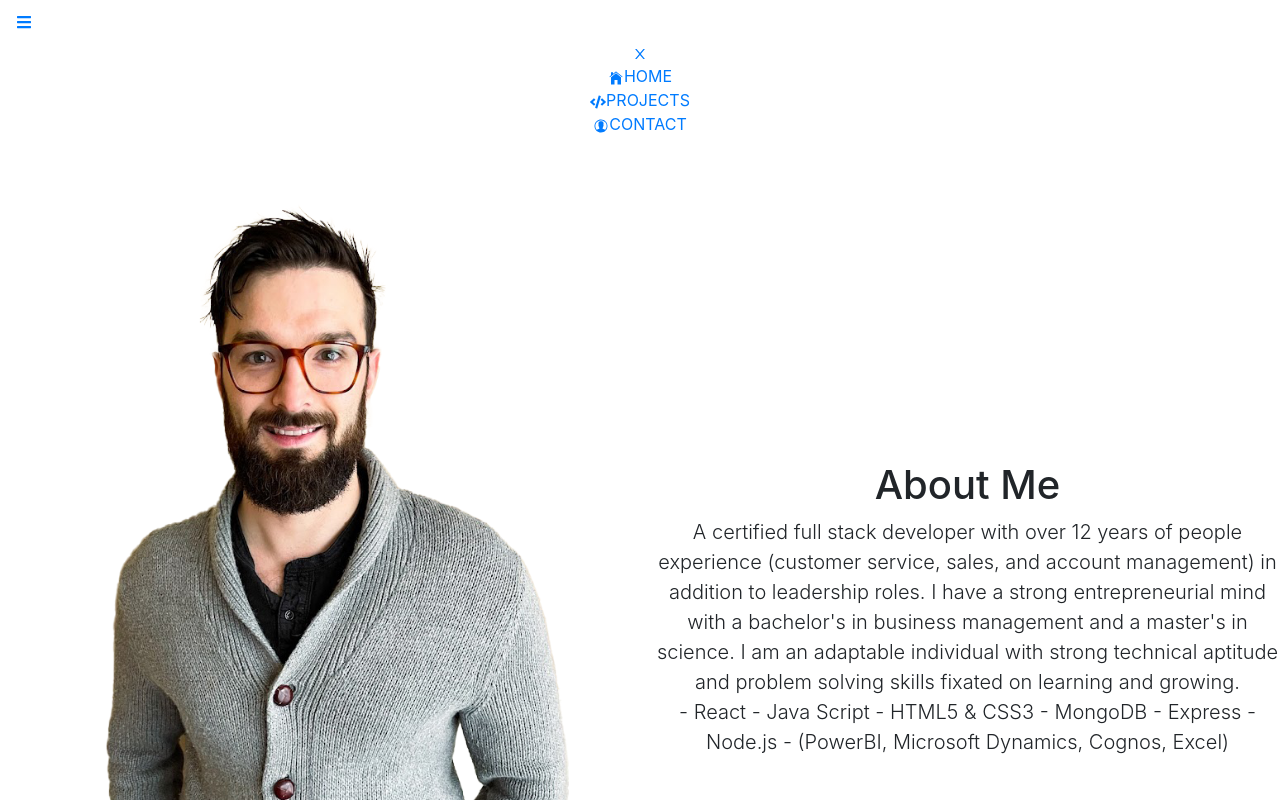
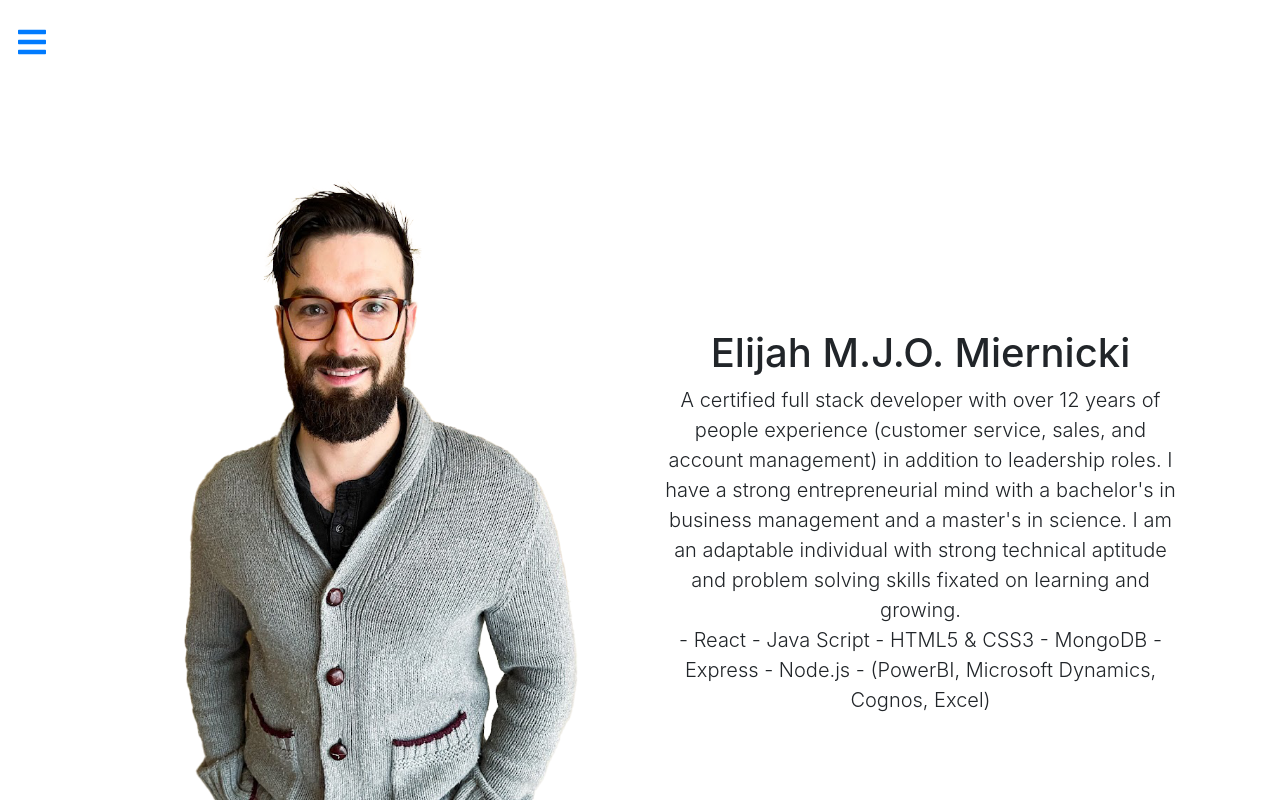
Before and after one commit to MiernickiElijah/Swash.v3, a React (Create React App) app in the folder my-app/: page / in a window 1280 px wide. Shown: the top 800 px of the page. Built offline with nearby package versions, Linux system fonts and the light colour scheme.

Commit message:
nav functionality/toggle, and CSS updates

```diff
--- a/my-app/src/App.css
+++ b/my-app/src/App.css
@@ -1,5 +1,11 @@
+@import url("https://fonts.googleapis.com/css2?family=Poppins:wght@100;400&display=swap");
+
 .App {
   text-align: center;
+}
+
+html {
+  scroll-behavior: smooth;
 }
 
 .App-logo {
--- a/my-app/src/components/nav/index.js
+++ b/my-app/src/components/nav/index.js
@@ -1,4 +1,4 @@
-import { Link, NavLink } from 'react-router-dom';
+import { Link } from 'react-router-dom';
 import './style.css';
 import * as reactIcons from "react-icons/fa";
 import * as AireactIcons from "react-icons/ai";
@@ -20,17 +20,17 @@ function Nav() {
 
             <nav className={navbar ? 'nav-menu active' : 'nav-menu'}>
                 <ul className='nav-menu-items'>
-                    <li className='navbar=toggle'>
-                        <Link to="#" className="menu=bars">
+                    <li className='navbar-toggle'>
+                        <Link to="#" className="menu-bars" id='menuClose'>
                             <AireactIcons.AiOutlineClose />
                         </Link>
                     </li>
-                    {/* HERE WE MAP THROUGH THE Navbar object passed in from navbar.js */}
+                    {/* map through the Navbar object passed in from navbar.js to display all listed pages */}
                     {Navbar.map((page, index) => {
                         return (
                             <li key={index} className={page.className}>
                                 <Link to={page.path}>
-                                    {page.icon}
+                                    <icon id='pageIcon'>{page.icon}</icon>
                                     <span>{page.title}</span>
                                 </Link>
                             </li>
--- a/my-app/src/components/nav/style.css
+++ b/my-app/src/components/nav/style.css
@@ -9,3 +9,78 @@
   --bloop: #00aeef;
   --floop: #9e5aa4;
 }
+
+.navbar {
+  height: 80px;
+  display: flex;
+  justify-content: right;
+  align-items: center;
+}
+
+.menu-bars {
+  margin-right: 2rem;
+  font-size: 2rem;
+  background: none;
+}
+
+.nav-menu {
+  background-color: var(--maincolor);
+  height: 90vh;
+  width: 250px;
+  display: flex;
+  justify-content: center;
+  position: fixed;
+  top: 100%;
+  left: 0;
+  transition: 850ms;
+}
+
+.nav-menu.active {
+  top: 0%;
+  transition: 350ms;
+}
+
+.nav-text {
+  font-family: poppins;
+  font-size: 30px;
+  display: flex;
+  justify-content: start;
+  align-items: center;
+  padding: 8px 0px 8px 12px;
+  list-style: none;
+  height: 50px;
+}
+
+.nav-text.a {
+  text-decoration: none;
+  color: var(--bloop);
+  font-size: 40px;
+  width: 95%;
+  height: 100%;
+  align-items: center;
+  padding: 0 10px;
+  border-radius: 6px;
+}
+
+.nav-text:hover #pageIcon {
+  height: 30px;
+  color: var(--secondary);
+  transition-duration: 0.5s;
+}
+
+.navbar-toggle {
+  background-color: var(--maincolor);
+  width: 100%;
+  height: 80px;
+  display: flex;
+  justify-content: start;
+  align-items: center;
+}
+
+#menuClose:hover {
+  color: var(--secondary);
+}
+
+span {
+  margin-left: 16px;
+}
--- a/my-app/src/pages/contact/style.css
+++ b/my-app/src/pages/contact/style.css
@@ -71,5 +71,5 @@ html {
   color: var(--secondary);
   transition-delay: 0.2s;
   transition-duration: 0.5s;
-  transform: translateX(-30px);
+  transform: translateX(-15px);
 }
--- a/my-app/src/pages/home/index.js
+++ b/my-app/src/pages/home/index.js
@@ -3,21 +3,15 @@ import './style.css'
 
 function Home() {
     return (
-        <main className="page">
-
-            <header id="centerAll"
-                className="container-fluid h-100 d-flex justify-content-center home animate__animated animate__fadeIn animate__slow">
-                <div className="d-flex h-100 text-center align-items-center main">
-                </div>
-            </header>
+        <main className="page container col-xxl-8 px-4 py-5">
 
             <section className="aboutme row flex-lg-row-reverse align-items-center g-5 py-5">
                 <article className="col-lg-6" id="bio">
-                    <h1 id="aboutMeTitle">About Me</h1>
+                    <h1 id="aboutMeTitle">Elijah M.J.O. Miernicki</h1>
                     <p className="lead">
                         A certified full stack developer with over 12 years of people experience (customer service, sales, and account management) in addition to leadership roles. I have a strong entrepreneurial mind with a bachelor's in business management and a master's in science.
                         I am an adaptable individual with strong technical aptitude and problem solving skills fixated on learning and growing.
-                        <ol>
+                        <ul>
                             - React
                             - Java Script
                             - HTML5 & CSS3
@@ -25,7 +19,7 @@ function Home() {
                             - Express
                             - Node.js
                             - (PowerBI, Microsoft Dynamics, Cognos, Excel)
-                        </ol>
+                        </ul>
                     </p>
                 </article>
                 <article className="col-10 col-sm-8 col-lg-6">
@@ -36,33 +30,4 @@ function Home() {
     )
 }
 
-//display NAV on click//
-function open() {
-    const elements = document.querySelectorAll("li.hide");
-    for (let element of elements) {
-        element.classList.remove("hide");
-        element.classList.toggle("transformed");
-    }
-}
-
-//close NAV on click//
-function close() {
-    const elements = document.querySelectorAll("li.transformed");
-    for (let element of elements) {
-        element.classList.remove("transformed");
-        element.classList.toggle("hide");
-    }
-}
-
-//NAV function//
-const clicker = (function () {
-    var change = true;
-    return function () {
-        change ? open() : close();
-        change = !change;
-    }
-})();
-
-
-
 export default Home;
```
